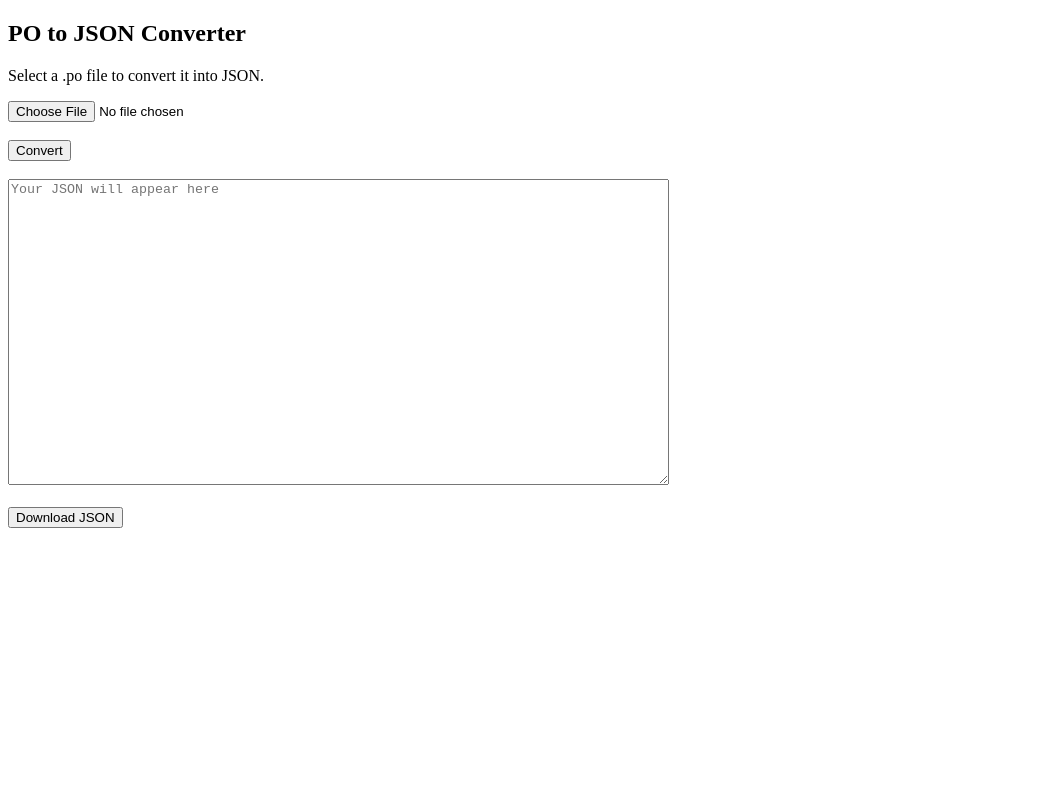
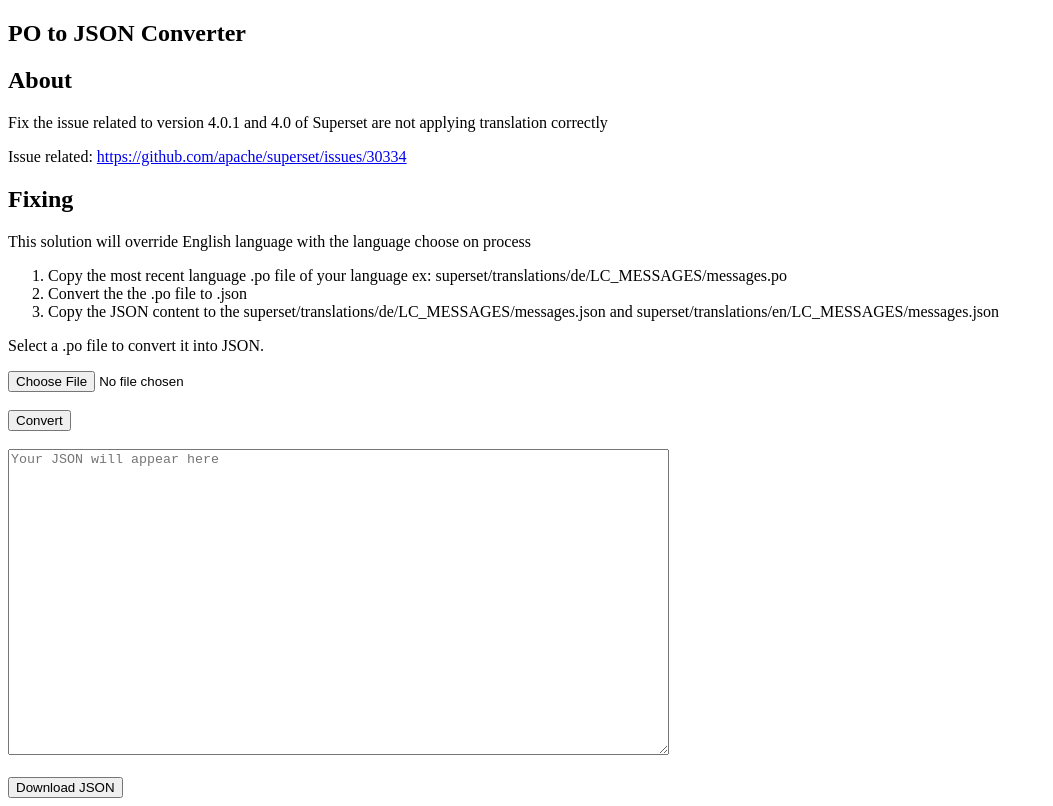
Before and after one commit to sandrewTx08/superset-translation-bug, a plain HTML site: page index.html in a window 1280 px wide. Shown: the whole page, without its empty margins (0-1053 px from the left). Drawn offline with Linux system fonts and the light colour scheme.

Commit message:
chore: readme

```diff
--- a/index.html
+++ b/index.html
@@ -7,12 +7,48 @@
   </head>
   <body>
     <h2>PO to JSON Converter</h2>
+
+    <h2>About</h2>
+    <p>
+      Fix the issue related to version 4.0.1 and 4.0 of Superset are not
+      applying translation correctly
+    </p>
+    <p>
+      Issue related:
+      <a href="https://github.com/apache/superset/issues/30334"
+        >https://github.com/apache/superset/issues/30334</a
+      >
+    </p>
+
+    <h2>Fixing</h2>
+    <p>
+      This solution will override English language with the language choose on
+      process
+    </p>
+    <ol>
+      <li>
+        Copy the most recent language .po file of your language ex:
+        superset/translations/de/LC_MESSAGES/messages.po
+      </li>
+      <li>Convert the the .po file to .json</li>
+      <li>
+        Copy the JSON content to the
+        superset/translations/de/LC_MESSAGES/messages.json and
+        superset/translations/en/LC_MESSAGES/messages.json
+      </li>
+    </ol>
+
     <p>Select a .po file to convert it into JSON.</p>
     <input type="file" id="fileInput" accept=".po" />
     <br /><br />
     <button onclick="convert()">Convert</button>
     <br /><br />
-  <textarea id="jsonOutput" rows="20" cols="80" placeholder="Your JSON will appear here"></textarea>
+    <textarea
+      id="jsonOutput"
+      rows="20"
+      cols="80"
+      placeholder="Your JSON will appear here"
+    ></textarea>
     <br /><br />
     <button onclick="downloadJSONFile()">Download JSON</button>
 
@@ -28,11 +64,14 @@
         let currentState = null; // "msgid" or "msgstr"
 
         // Process each line.
-      lines.forEach(line => {
+        lines.forEach((line) => {
           line = line.trim();
           // Empty line indicates end of an entry.
           if (line === "") {
-          if (currentEntry.msgidParts.length || currentEntry.msgstrParts.length) {
+            if (
+              currentEntry.msgidParts.length ||
+              currentEntry.msgstrParts.length
+            ) {
               entries.push({ ...currentEntry });
             }
             currentEntry = { msgidParts: [], msgstrParts: [] };
@@ -45,7 +84,10 @@
           }
           if (line.startsWith("msgid")) {
             // If starting a new msgid, save previous entry if any.
-          if (currentEntry.msgidParts.length || currentEntry.msgstrParts.length) {
+            if (
+              currentEntry.msgidParts.length ||
+              currentEntry.msgstrParts.length
+            ) {
               entries.push({ ...currentEntry });
               currentEntry = { msgidParts: [], msgstrParts: [] };
             }
@@ -80,17 +122,20 @@
         const translations = {};
         let headerMeta = {};
 
-      entries.forEach(entry => {
+        entries.forEach((entry) => {
           // Concatenate msgid parts to get the full key.
-        const msgid = entry.msgidParts.join('');
+          const msgid = entry.msgidParts.join("");
           if (msgid === "") {
             // Header entry: extract metadata.
-          const headerStr = entry.msgstrParts.join('');
+            const headerStr = entry.msgstrParts.join("");
             // Use actual newline characters for splitting.
             const headerLines = headerStr.split("\n");
-          headerLines.forEach(line => {
+            headerLines.forEach((line) => {
               if (line.startsWith("Plural-Forms:")) {
-              headerMeta.plural_forms = line.replace("Plural-Forms:", "").trim().replace(/;?$/, "");
+                headerMeta.plural_forms = line
+                  .replace("Plural-Forms:", "")
+                  .trim()
+                  .replace(/;?$/, "");
               }
               if (line.startsWith("Language:")) {
                 headerMeta.lang = line.replace("Language:", "").trim();
@@ -114,8 +159,8 @@
         return {
           domain: defaultDomain,
           locale_data: {
-          [defaultDomain]: translations
-        }
+            [defaultDomain]: translations,
+          },
         };
       }
 
@@ -132,7 +177,7 @@
         const file = fileInput.files[0];
         const reader = new FileReader();
 
-      reader.onload = function(e) {
+        reader.onload = function (e) {
           const content = e.target.result;
           convertedJSON = parsePO(content, defaultDomain);
           outputArea.value = JSON.stringify(convertedJSON, null, 2);
```
Lines whose indentation alone changed are shown as unchanged.
